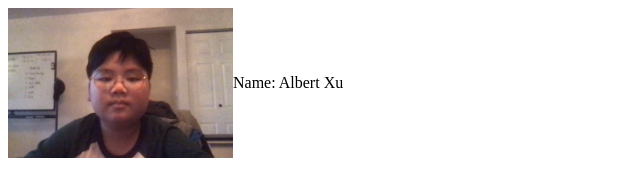
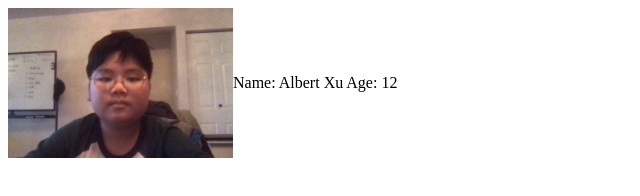
Before and after one commit to xualbert/my-first-website, a plain HTML site: page index.html in a window 1280 px wide. Shown: the full height of the page, 0-640 px from the left. Drawn offline with Linux system fonts and the light colour scheme.

Commit message:
Upgrade of my first website

```diff
--- a/index.html
+++ b/index.html
@@ -3,6 +3,7 @@
         <p style="display:block;line-height: 150px;">
             <img src="./mypicture.jpg" alt="" style="float: left; height:150px">
            Name: Albert Xu
+           Age: 12
         </p>
 
     </body>
```
